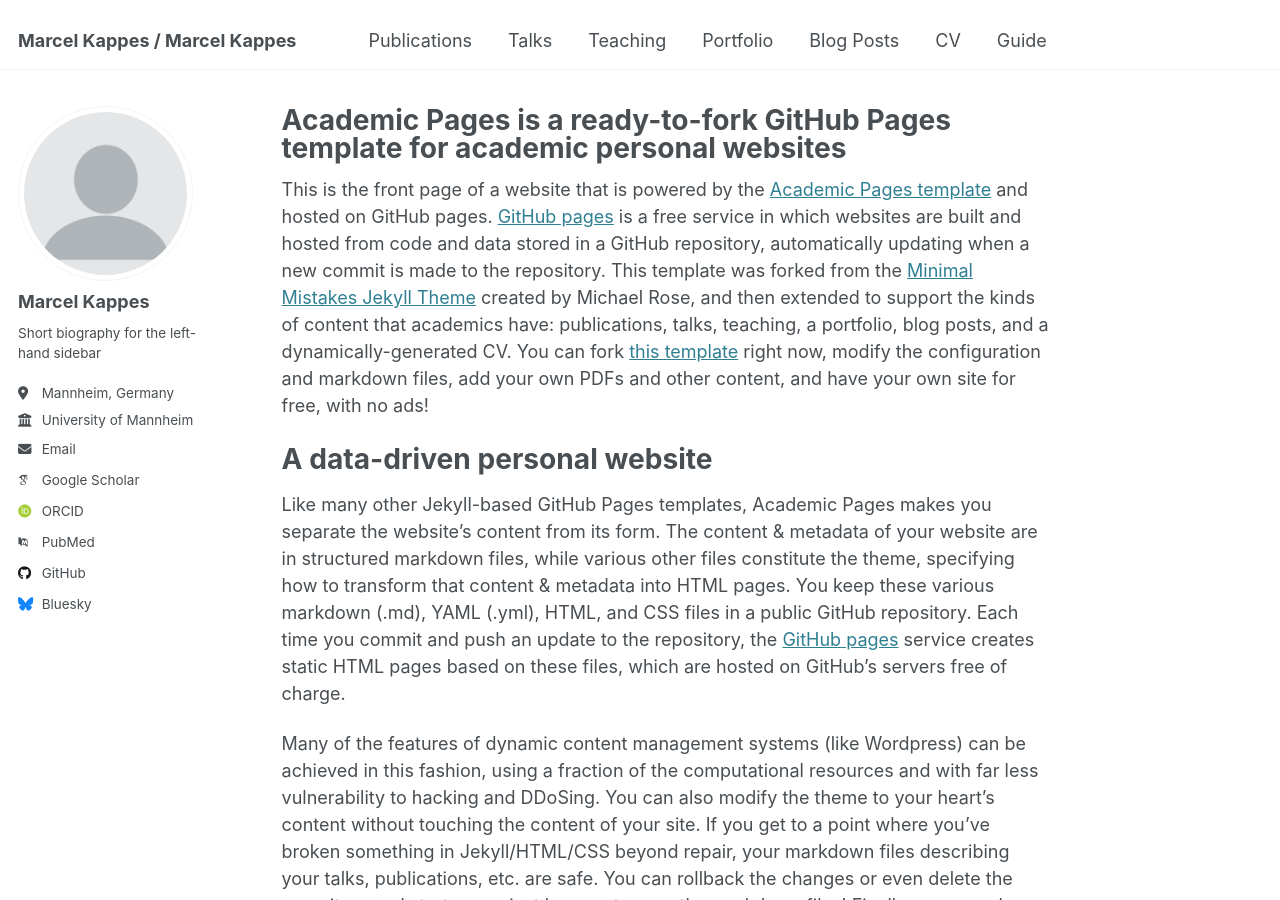
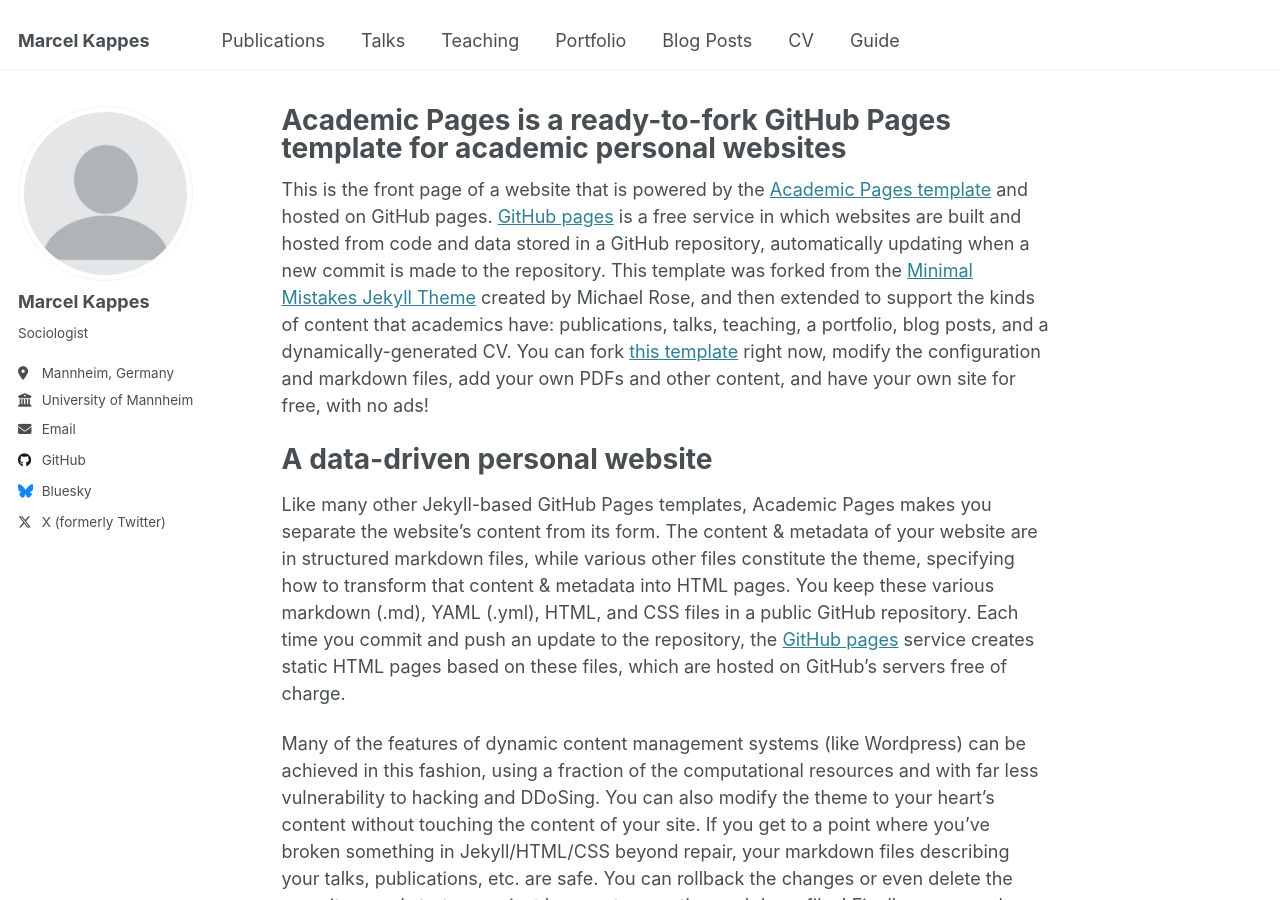
Before and after one commit to markappe/markappe.github.io, a Jekyll site: the page built from _pages/about.md, in a window 1280 px wide and 900 px high. Built offline with Jekyll 4.4.1, drawn with Linux system fonts in a browser that asks for light colours; some web fonts are replaced; part of the change alters nothing that is shown.

Commit message:
Update _config.yml

```diff
--- a/_config.yml
+++ b/_config.yml
@@ -9,13 +9,13 @@
 # Basic Site Settings
 locale                   : "en-US"
 site_theme               : "default"
-title                    : "Marcel Kappes / Marcel Kappes"
+title                    : "Marcel Kappes"
 title_separator          : "-"
 name                     : &name "Marcel Kappes"
 description              : &description "personal description"
 url                      : https://markappe.github.io # the base hostname & protocol for your site e.g. "https://[markappe].github.io"
 baseurl                  : "" # the subpath of your site, e.g. "/blog"
-repository               : "academicpages/academicpages.github.io"
+repository               : "markappe/markappe.github.io"
 
 # Site Author - The following control what appear as part of the author content on the side bar.
 #               If a field is blank the icon and link will not appear, otherwise it will be shown.
@@ -25,7 +25,7 @@ author:
   avatar           : "profile.png"
   name             : "Marcel Kappes"
   pronouns         : # example: "she/her"
-  bio              : "Short biography for the left-hand sidebar"
+  bio              : "Sociologist"
   location         : "Mannheim, Germany"
   employer         : "University of Mannheim"
   uri              : # URL
@@ -33,11 +33,11 @@ author:
 
   # Academic websites
   arxiv            : # URL - Update with the correct link to your profile
-  googlescholar    : "https://scholar.google.com/citations?user=PS_CX0AAAAAJ"
+  googlescholar    : # URL
   impactstory      : # URL
-  orcid            : "http://orcid.org/yourorcidurl"
+  orcid            : # URL
   semantic         : # URL
-  pubmed           : "https://www.ncbi.nlm.nih.gov/pubmed/?term=john+snow"
+  pubmed           : # URL
   researchgate     : # URL
   scopus           : # URL
 
@@ -45,12 +45,12 @@ author:
   bitbucket        : # Username - Update with your username on the site
   codepen          : # Username
   dribbble         : # Username
-  github           : "academicpages"
+  github           : "markappe"
   kaggle           : # Username
   stackoverflow    : # User number or user number and name (i.e., use "1" or "1/jeff-atwood")
 
   # Social media
-  bluesky          : "bsky.app" # Replace this with you Bluesky username
+  bluesky          : "@marcelkappes.bsky.social" # Replace this with you Bluesky username
   facebook         : # Username
   flickr           : # Username
   foursquare       : # Username
@@ -67,7 +67,7 @@ author:
   steam            : # Username
   telegram         : # URL
   tumblr           : # Username
-  twitter          : # Username for X / Twitter
+  twitter          : "KappesMarcel"
   vine             : # Username
   weibo            : # Username
   wikipedia        : # Username
```
